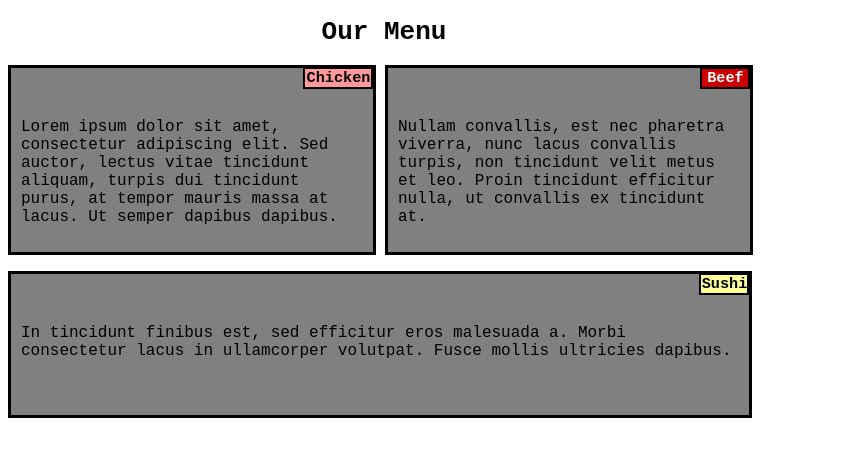
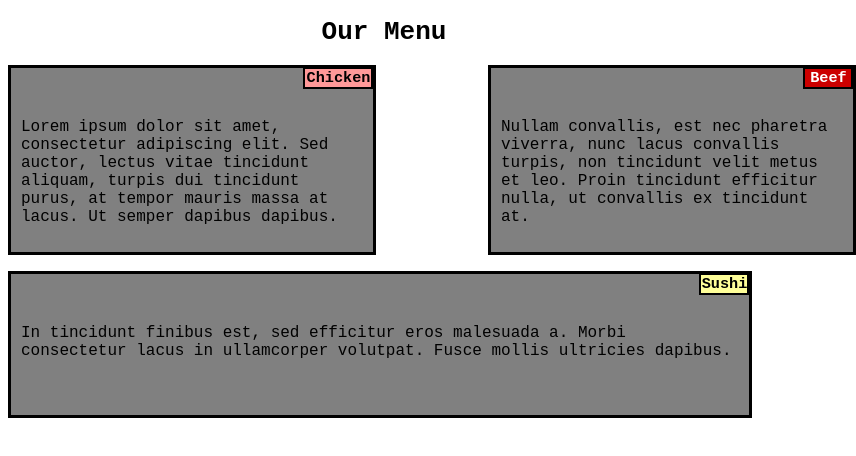
Before and after one commit to EL-HOUSS-BRAHIM/coursera, a plain HTML site: page mod2_solution/index.html in a window 768 px wide. Shown: the whole page, 856 px wide, since content can reach past the window. Drawn offline with Linux system fonts and the light colour scheme.

Commit message:
Update style.css

```diff
--- a/mod2_solution/css/style.css
+++ b/mod2_solution/css/style.css
@@ -95,7 +95,7 @@ width: 100%;
 .m-2 {
     width: 49%;
     height: 190px;
-    margin-left: 377px;
+    margin-left: 480px;
     margin-top: -190px;
     border: 3px solid black;
     background-color: gray;
```
